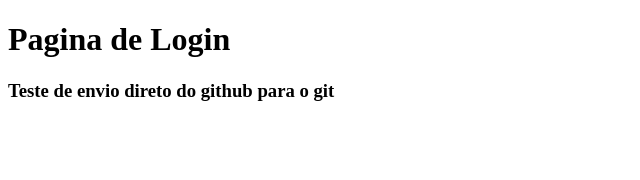
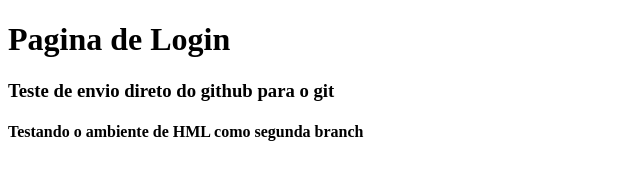
Before and after one commit to FrancineReis/loginPage, a plain HTML site: page index.html in a window 1280 px wide. Shown: the whole page, without its empty margins (0-640 px from the left). Drawn offline with Linux system fonts and the light colour scheme.

Commit message:
create new functions

```diff
--- a/index.html
+++ b/index.html
@@ -10,6 +10,7 @@
 <body>
     <h1>Pagina de Login</h1>
     <h3> Teste de envio direto do github para o git </h3>
+    <h4> Testando o ambiente de HML como segunda branch </h4>
 </body>
 
 </html>
```
